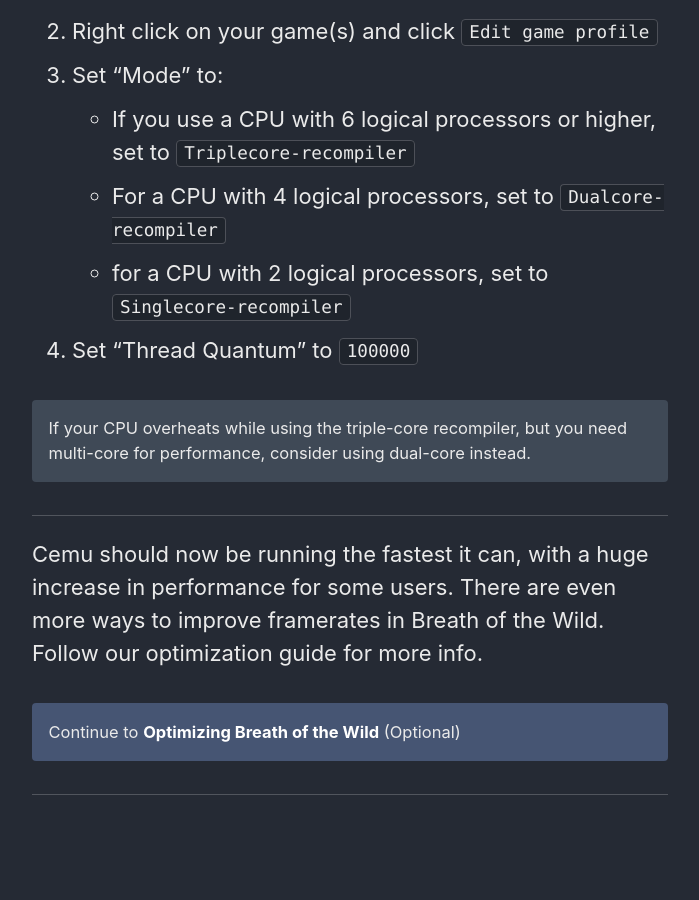
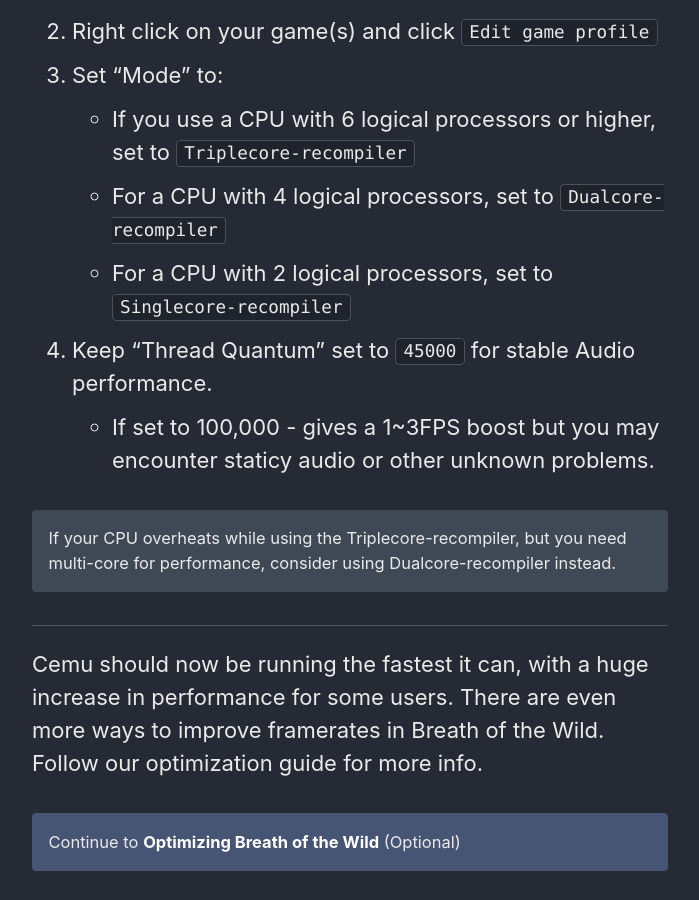
Before and after one commit to cfw-guide/cemu.cfw.guide, a Jekyll site: the page built from _pages/en_US/optimizing-cemu/optimizing-cemu.md, in a window 1280 px wide and 900 px high, scrolled down 5284 px. Shown: the whole window, without its empty margins (290-989 px from the left). Built offline with Jekyll 4.4.1, drawn with Linux system fonts in a browser that asks for light colours.

Commit message:
Changed Thread Quantum advice.

```diff
--- a/_pages/en_US/optimizing-cemu/game-profiles.md
+++ b/_pages/en_US/optimizing-cemu/game-profiles.md
@@ -29,8 +29,9 @@
 1. Set "Mode" to:
   - If you use a CPU with 6 logical processors or higher, set to `Triplecore-recompiler`
   - For a CPU with 4 logical processors, set to `Dualcore-recompiler`
-  - for a CPU with 2 logical processors, set to `Singlecore-recompiler`
-  1. Set "Thread Quantum" to `100000`
+  - For a CPU with 2 logical processors, set to `Singlecore-recompiler`
+1. Keep "Thread Quantum" set to `45000` for stable Audio performance.
+  - If set to 100,000 - gives a 1~3FPS boost but you may encounter staticy audio or other unknown problems.
 
-If your CPU overheats while using the triple-core recompiler, but you need multi-core for performance, consider using dual-core instead.
+If your CPU overheats while using the Triplecore-recompiler, but you need multi-core for performance, consider using Dualcore-recompiler instead.
 {:.notice--info}
```
